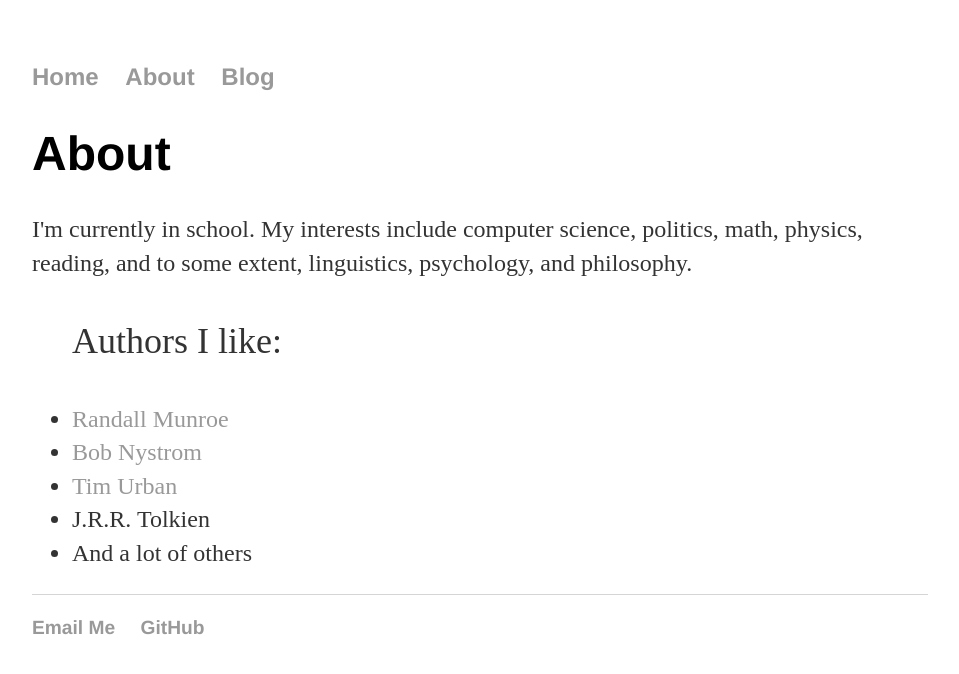
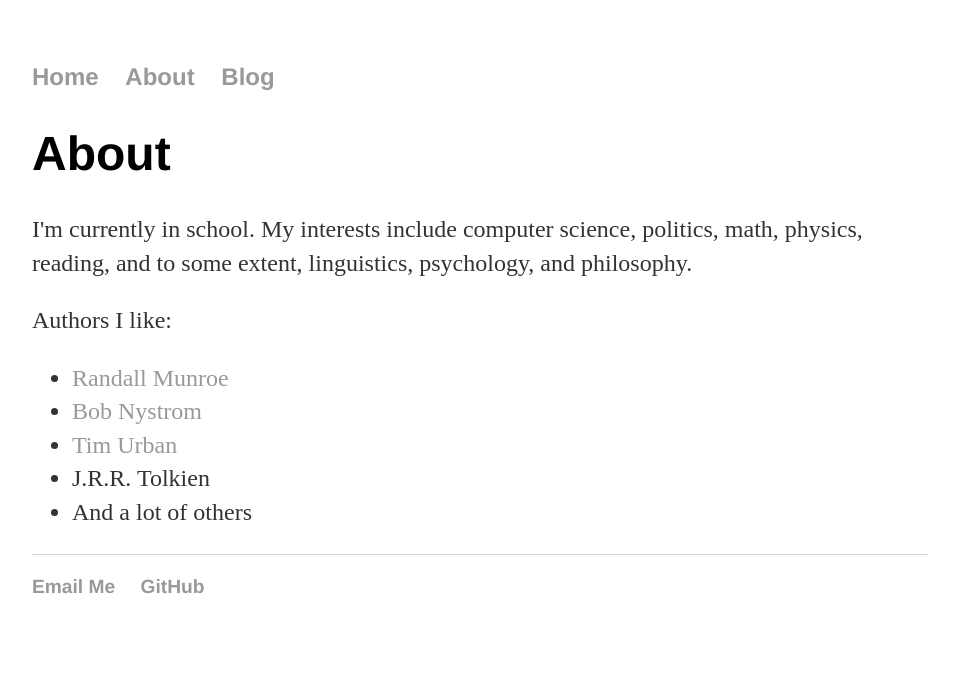
Before and after one commit to reutiteuti/reutiteuti.github.io, a Jekyll site: the page built from about/index.html, in a window 1280 px wide. Shown: the top 674 px of the page, without its empty margins (160-1119 px from the left). Built offline with Jekyll 4.4.1, drawn with Linux system fonts in a browser that asks for light colours.

Commit message:
Update index.html

```diff
--- a/about/index.html
+++ b/about/index.html
@@ -6,8 +6,8 @@ title: About Reuben Scheck
 <div class="about">
   <h1>About</h1>
   <p>I'm currently in school. My interests include computer science, politics, math, physics, reading, and to some extent, linguistics, psychology, and philosophy.
-
-  <ul><p>Authors I like:</p>
+  <p>Authors I like:</p>
+  <ul>
     <li><a href="https://xkcd.com/">Randall Munroe</a></li>
     <li><a href="http://craftinginterpreters.com/">Bob Nystrom</a></li>
     <li><a href="https://waitbutwhy.com/">Tim Urban</a></li>
```
